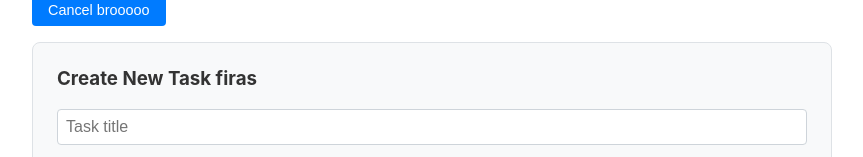
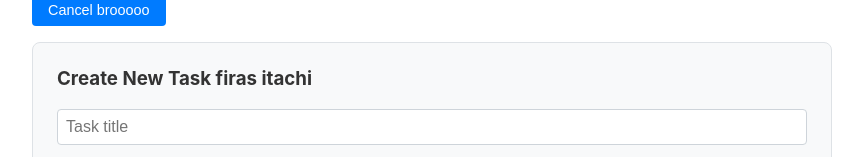
Before and after one commit to firas-mah/monotest, an Angular app in the folder front/: page / in a window 1280 px wide. Both pictures are taken after a click on the button "Add New Task firas mhm". Shown: the part 130-287 px from the top of the page, without its empty margins (208-1071 px from the left). Built offline with nearby package versions, Linux system fonts and the light colour scheme; no server answers.

Commit message:
test secure auto deploy

```diff
--- a/front/src/app/app.html
+++ b/front/src/app/app.html
@@ -9,7 +9,7 @@
   <!-- Create Task Form -->
   @if (showForm()) {
     <div class="form-card">
-      <h3>Create New Task firas</h3>
+      <h3>Create New Task firas itachi</h3>
       <input
         type="text"
         [(ngModel)]="newTask.title"
```
